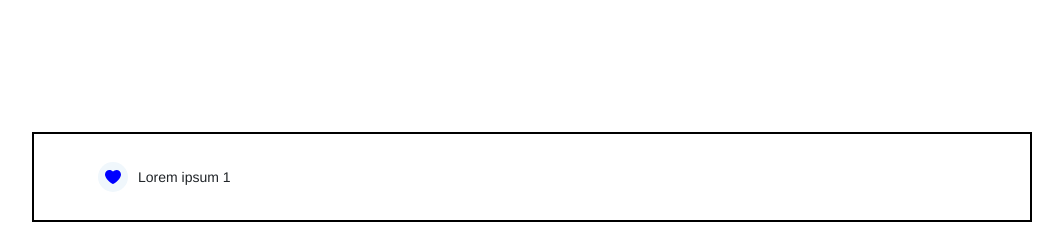
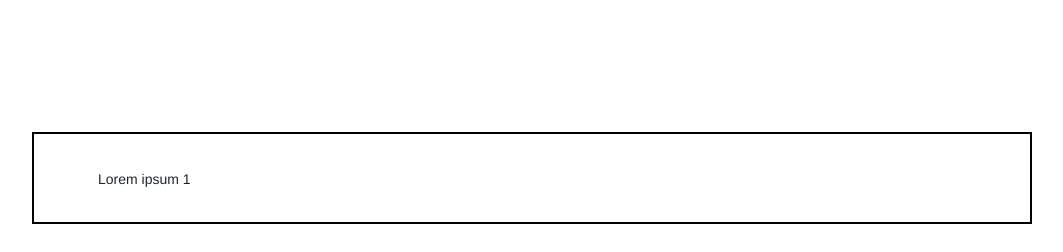
Before and after one commit to giodelabarrera/poc-react-notification-transition, a React (Create React App) app: page / in a window 1280 px wide. Shown: the top 252 px of the page, without its empty margins (108-1171 px from the left). Built offline with nearby package versions, Linux system fonts and the light colour scheme.

Commit message:
Add rapid transition group

```diff
--- a/src/App.js
+++ b/src/App.js
@@ -1,6 +1,6 @@
 import React from "react";
 import cx from "classnames";
-import { SwitchTransition, CSSTransition } from "react-transition-group";
+import { TransitionGroup, CSSTransition } from "react-transition-group";
 import { Button } from "react-bootstrap";
 
 import {
@@ -21,6 +21,11 @@ const notifications = [
   { id: 3, type: NOTIFICATION_TYPE.LIKE, message: "Lorem ipsum 3" },
   { id: 4, type: NOTIFICATION_TYPE.COMMENT, message: "Lorem ipsum 4" },
   { id: 5, type: NOTIFICATION_TYPE.LIKE, message: "Lorem ipsum 5" },
+  { id: 6, type: NOTIFICATION_TYPE.LIKE, message: "Lorem ipsum 6" },
+  { id: 7, type: NOTIFICATION_TYPE.COMMENT, message: "Lorem ipsum 7" },
+  { id: 8, type: NOTIFICATION_TYPE.LIKE, message: "Lorem ipsum 8" },
+  { id: 9, type: NOTIFICATION_TYPE.COMMENT, message: "Lorem ipsum 9" },
+  { id: 10, type: NOTIFICATION_TYPE.LIKE, message: "Lorem ipsum 10" },
 ];
 
 function App() {
@@ -91,37 +96,7 @@ function HeaderContent({ type, message, currentIndex, navDirection }) {
         "header__content--is-prev": navDirection === NAVIGATION_DIRECTION.PREV,
       })}
     >
-      <SwitchTransition>
-        <CSSTransition
-          key={`${currentIndex}-icon`}
-          addEndListener={(node, done) => {
-            node.addEventListener("transitionend", done, false);
-          }}
-          classNames="fade-icon"
-        >
-          <div>
-            <div className="header__icon">
-              <svg fill="blue" className="header__icon-svg" viewBox="0 0 24 24">
-                {type === NOTIFICATION_TYPE.LIKE && (
-                  <path
-                    fillRule="evenodd"
-                    d="M12.001 19c-1.106 0-6.507-4.06-7.72-7.952A4.522 4.522 0 0 1 4 9.502C4 7.02 6.03 5 8.527 5 9.875 5 11.14 5.594 12 6.61A4.536 4.536 0 0 1 15.47 5C17.967 5 20 7.02 20 9.502c0 .504-.09 1.01-.268 1.504-1.197 4.011-6.57 7.994-7.73 7.994z"
-                  ></path>
-                )}
-                {type === NOTIFICATION_TYPE.COMMENT && (
-                  <path
-                    fillRule="evenodd"
-                    d="M5 7.173C5 5.973 5.897 5 7.006 5h9.988C18.102 5 19 5.982 19 7.173v7.654c0 1.2-.897 2.173-2.006 2.173H7.006C5.898 17 5 16.018 5 14.827V7.173zM8 17h5l-5 3v-3z"
-                  ></path>
-                )}
-              </svg>
-              <span className="header__icon-first-wave"></span>
-              <span className="header__icon-second-wave"></span>
-            </div>
-          </div>
-        </CSSTransition>
-      </SwitchTransition>
-      <SwitchTransition>
+      <TransitionGroup className="header__inner">
         <CSSTransition
           key={`${currentIndex}-title`}
           addEndListener={(node, done) => {
@@ -129,15 +104,11 @@ function HeaderContent({ type, message, currentIndex, navDirection }) {
           }}
           classNames="fade-title"
         >
-          <div>
-            <div className="header__inner">
-              <div className="header__title">
-                <p>{message}</p>
-              </div>
-            </div>
+          <div style={{ height: "32px" }}>
+            <span className="header__title">{message}</span>
           </div>
         </CSSTransition>
-      </SwitchTransition>
+      </TransitionGroup>
     </div>
   );
 }
--- a/src/styles.scss
+++ b/src/styles.scss
@@ -28,22 +28,33 @@ p {
 }
 
 .header__content {
-  display: flex;
-  align-items: center;
+  width: 100%;
 }
 
-.header__title p {
+.header__inner {
+  position: relative;
+  width: 100%;
+  height: 32px;
+  // overflow: hidden;
+}
+
+.header__title {
+  position: absolute;
+  top: 7px;
+  left: 0;
   font-size: 14px;
+  // line-height: 19px;
 }
 
 .header__content--is-next .fade-title-enter .header__title {
+  transform: translateY(33px);
   opacity: 0;
-  transform: translateY(20px);
 }
 .header__content--is-next .fade-title-enter-active .header__title {
   transform: translateY(0%);
   opacity: 1;
   transition: transform 0.3s ease-out, opacity 0.3s ease-out;
+  transition-delay: 0.15s;
 }
 .header__content--is-next .fade-title-exit .header__title {
   transform: translateY(0%);
@@ -53,120 +64,3 @@ p {
   opacity: 0;
   transition: transform 0.3s ease-in, opacity 0.3s ease-in;
 }
-
-.header__content--is-prev .fade-title-enter .header__title {
-  opacity: 0;
-  transform: translateY(-20px);
-}
-.header__content--is-prev .fade-title-enter-active .header__title {
-  transform: translateY(0%);
-  opacity: 1;
-  transition: transform 0.3s ease-out, opacity 0.3s ease-out;
-}
-.header__content--is-prev .fade-title-exit .header__title {
-  transform: translateY(0%);
-}
-.header__content--is-prev .fade-title-exit-active .header__title {
-  transform: translateY(20px);
-  opacity: 0;
-  transition: transform 0.3s ease-in, opacity 0.3s ease-in;
-}
-
-.header__icon {
-  position: relative;
-  display: flex;
-  flex-shrink: 0;
-  align-items: center;
-  justify-content: center;
-  width: 30px;
-  height: 30px;
-  margin-right: 10px;
-  border-radius: 50%;
-  background-color: #f0f7fc;
-}
-
-.header__icon-svg {
-  z-index: 100;
-  transform: translate3d(0, 0, 0);
-  position: absolute;
-  top: 3px;
-  left: 3px;
-  width: 24px;
-  height: 24px;
-}
-.fade-icon-enter .header__icon-svg {
-  visibility: hidden;
-  backface-visibility: hidden;
-}
-.fade-icon-enter-done .header__icon-svg {
-  animation-name: growing-icon;
-  animation-duration: 0.65s;
-  animation-timing-function: ease-in-out;
-  animation-fill-mode: forwards;
-}
-.fade-icon-exit-active .header__icon-svg {
-  opacity: 0;
-  visibility: hidden;
-  transition: opacity 0.05s linear, visibility 0s 0.05s linear;
-}
-
-.header__icon-first-wave {
-  transform: translate(-50%, -50%) scale(0);
-  position: absolute;
-  top: 50%;
-  left: 50%;
-  width: 28px;
-  height: 28px;
-  border-radius: 50%;
-  opacity: 0;
-  background-color: blue;
-}
-.fade-icon-enter-active .header__icon-first-wave {
-  transform: translate(-50%, -50%) scale(1);
-  opacity: 0.3;
-  transition: transform 0.25s ease-out, opacity 0.35s ease-in-out;
-}
-.fade-icon-enter-done .header__icon-first-wave {
-  transform: translate(-50%, -50%) scale(1);
-  opacity: 0.3;
-}
-
-.header__icon-second-wave {
-  transform: translate(-50%, -50%) scale(0);
-  position: absolute;
-  top: 50%;
-  left: 50%;
-  width: 30px;
-  height: 30px;
-  border-radius: 50%;
-  background-color: #f0f7fc;
-}
-.fade-icon-enter-active .header__icon-second-wave {
-  transform: translate(-50%, -50%) scale(1);
-  opacity: 1;
-  transition: transform 0.25s ease-out, opacity 0.25s ease-in-out;
-  transition-delay: 0.15s;
-}
-.fade-icon-enter-done .header__icon-second-wave {
-  transform: translate(-50%, -50%) scale(1);
-  opacity: 1;
-}
-
-@keyframes growing-icon {
-  0% {
-    transform: scale(0);
-    opacity: 0;
-    visibility: visible;
-  }
-
-  46% {
-    transform: scale(1.16);
-    opacity: 1;
-  }
-
-  100% {
-    transform: scale(1);
-    opacity: 1;
-    visibility: visible;
-  }
-}
```
